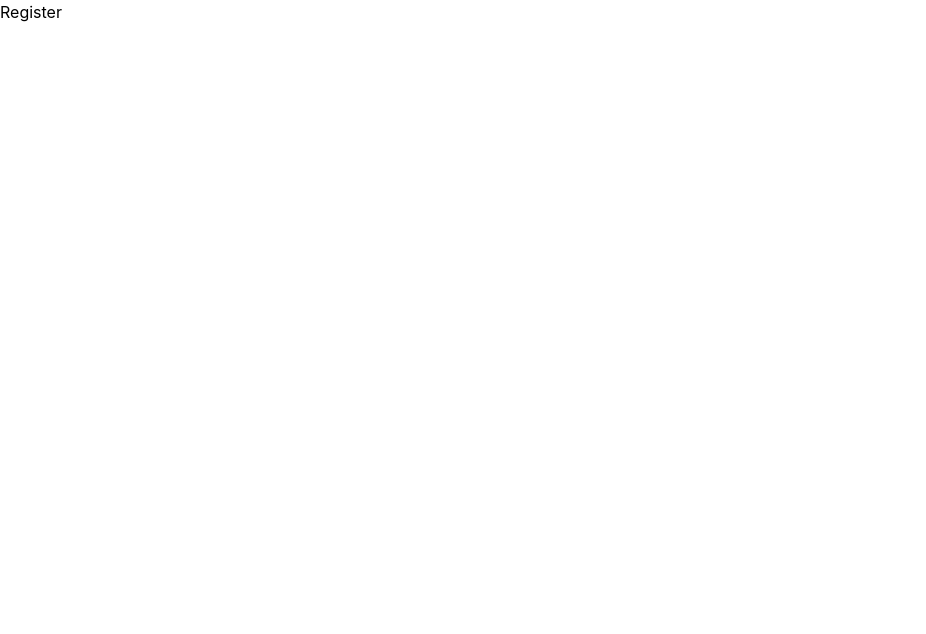
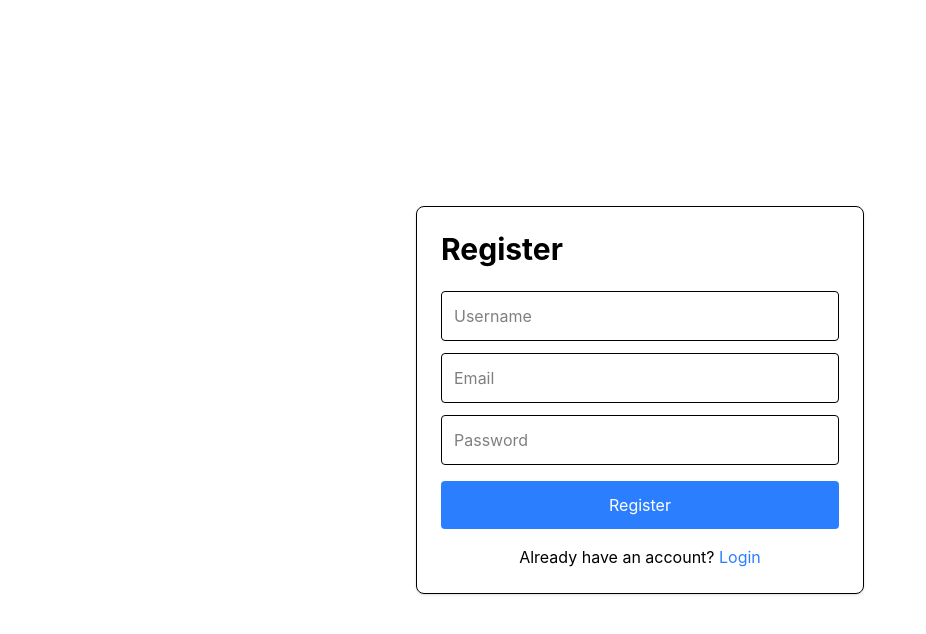
Before and after one commit to ramrohith999/youtube-clone, a React app in the folder frontend/: page /register in a window 1280 px wide. Shown: the top 634 px of the page, without its empty margins (0-926 px from the left). Built offline with nearby package versions, Linux system fonts and the light colour scheme; the HTML template or start-up script is replaced by a standard one.

Commit message:
added registration page

```diff
--- a/frontend/src/components/CommentSection.jsx
+++ b/frontend/src/components/CommentSection.jsx
@@ -1,4 +1,5 @@
 import { useEffect, useState } from "react";
+import { useSelector } from "react-redux";
 
 import {
   getComments,
@@ -16,7 +17,7 @@ const CommentSection = ({ videoId }) => {
 
   const [editText, setEditText] = useState("");
 
-  const userId = "6a1b11a1f2b72e71b85a7a73";
+  const { user } = useSelector((state) => state.auth);
 
   const loadComments = async () => {
     const data = await getComments(videoId);
@@ -31,9 +32,15 @@ const CommentSection = ({ videoId }) => {
   const handleSubmit = async () => {
     if (!text.trim()) return;
 
+    if (!user) {
+      alert("Please login first");
+
+      return;
+    }
+
     await createComment({
       text,
-      user: userId,
+      user: user._id,
       video: videoId,
     });
 
@@ -147,7 +154,7 @@ const CommentSection = ({ videoId }) => {
              mr-4
              cursor-pointer
             "
-             >
+          >
             Edit
           </button>
 
--- a/frontend/src/features/auth/authSlice.js
+++ b/frontend/src/features/auth/authSlice.js
@@ -1,7 +1,8 @@
 import { createSlice } from "@reduxjs/toolkit";
 
 const initialState = {
-  user: null,
+  user: JSON.parse(localStorage.getItem("user")) || null,
+
   token: localStorage.getItem("token") || null,
 };
 
@@ -14,6 +15,10 @@ const authSlice = createSlice({
     loginSuccess: (state, action) => {
       state.user = action.payload.user;
       state.token = action.payload.token;
+
+      localStorage.setItem("user", JSON.stringify(action.payload.user));
+
+      localStorage.setItem("token", action.payload.token);
     },
 
     logout: (state) => {
@@ -21,13 +26,12 @@ const authSlice = createSlice({
       state.token = null;
 
       localStorage.removeItem("token");
+
+      localStorage.removeItem("user");
     },
   },
 });
 
-export const {
-  loginSuccess,
-  logout,
-} = authSlice.actions;
+export const { loginSuccess, logout } = authSlice.actions;
 
 export default authSlice.reducer;
--- /dev/null
+++ b/frontend/src/pages/EditVideo.jsx
@@ -0,0 +1,86 @@
+import { useEffect, useState } from "react";
+
+import { useNavigate, useParams } from "react-router-dom";
+
+import MainLayout from "../layouts/MainLayout";
+
+import { getVideoById, updateVideo } from "../services/videoService";
+
+const EditVideo = () => {
+  const { id } = useParams();
+
+  const navigate = useNavigate();
+
+  const [title, setTitle] = useState("");
+
+  const [description, setDescription] = useState("");
+
+  useEffect(() => {
+    const loadVideo = async () => {
+      const video = await getVideoById(id);
+
+      setTitle(video.title);
+
+      setDescription(video.description);
+    };
+
+    loadVideo();
+  }, [id]);
+
+  const handleSubmit = async (e) => {
+    e.preventDefault();
+
+    await updateVideo(id, {
+      title,
+      description,
+    });
+
+    navigate(`/video/${id}`);
+  };
+
+  return (
+    <MainLayout>
+      <h1 className="text-3xl font-bold mb-6">Edit Video</h1>
+
+      <form onSubmit={handleSubmit} className="space-y-4">
+        <input
+          type="text"
+          value={title}
+          onChange={(e) => setTitle(e.target.value)}
+          className="
+            w-full
+            border
+            p-3
+            rounded
+          "
+        />
+
+        <textarea
+          value={description}
+          onChange={(e) => setDescription(e.target.value)}
+          className="
+            w-full
+            border
+            p-3
+            rounded
+          "
+        />
+
+        <button
+          className="
+            bg-blue-500
+            text-white
+            px-5
+            py-3
+            rounded
+            cursor-pointer
+          "
+        >
+          Save Changes
+        </button>
+      </form>
+    </MainLayout>
+  );
+};
+
+export default EditVideo;
--- a/frontend/src/pages/Register.jsx
+++ b/frontend/src/pages/Register.jsx
@@ -1,7 +1,102 @@
-const Register=()=>{
-    return(
-        <div>Register</div>
-    )
-}
+import { useState } from "react";
+import { useNavigate, Link } from "react-router-dom";
+
+import { registerUser } from "../services/authService";
+
+const Register = () => {
+  const navigate = useNavigate();
+
+  const [username, setUsername] =
+    useState("");
+
+  const [email, setEmail] =
+    useState("");
+
+  const [password, setPassword] =
+    useState("");
+
+  const handleSubmit = async (e) => {
+    e.preventDefault();
+
+    try {
+      await registerUser({
+        username,
+        email,
+        password,
+      });
+
+      alert("Registration Successful");
+
+      navigate("/login");
+    } catch (error) {
+      alert(
+        error.response?.data?.message ||
+          "Registration Failed"
+      );
+    }
+  };
+
+  return (
+    <div className="min-h-screen flex items-center justify-center">
+
+      <form
+        onSubmit={handleSubmit}
+        className="w-full max-w-md border p-6 rounded-lg shadow"
+      >
+        <h1 className="text-3xl font-bold mb-6">
+          Register
+        </h1>
+
+        <input
+          type="text"
+          placeholder="Username"
+          value={username}
+          onChange={(e) =>
+            setUsername(e.target.value)
+          }
+          className="w-full border p-3 rounded mb-3"
+        />
+
+        <input
+          type="email"
+          placeholder="Email"
+          value={email}
+          onChange={(e) =>
+            setEmail(e.target.value)
+          }
+          className="w-full border p-3 rounded mb-3"
+        />
+
+        <input
+          type="password"
+          placeholder="Password"
+          value={password}
+          onChange={(e) =>
+            setPassword(e.target.value)
+          }
+          className="w-full border p-3 rounded mb-4"
+        />
+
+        <button
+          className="w-full bg-blue-500 text-white py-3 rounded"
+        >
+          Register
+        </button>
+
+        <p className="mt-4 text-center">
+          Already have an account?{" "}
+          <Link
+            to="/login"
+            className="text-blue-500"
+          >
+            Login
+          </Link>
+        </p>
+
+      </form>
+
+    </div>
+  );
+};
 
 export default Register;
--- a/frontend/src/pages/VideoPlayer.jsx
+++ b/frontend/src/pages/VideoPlayer.jsx
@@ -125,6 +125,7 @@ const VideoPlayer = () => {
       px-4
       py-2
       rounded
+      cursor-pointer
     "
             >
               Edit Video
@@ -138,6 +139,7 @@ const VideoPlayer = () => {
       px-4
       py-2
       rounded
+      cursor-pointer
     "
             >
               Delete Video
--- a/frontend/src/routes/AppRoutes.jsx
+++ b/frontend/src/routes/AppRoutes.jsx
@@ -8,6 +8,7 @@ import Channel from "../pages/Channel";
 import CreateChannel from "../pages/CreateChannel";
 import UploadVideo from "../pages/UploadVideo";
 import NotFound from "../pages/NotFound";
+import EditVideo from "../pages/EditVideo";
 
 const AppRoutes = () => {
   return (
@@ -22,17 +23,13 @@ const AppRoutes = () => {
 
       <Route path="/channel/:id" element={<Channel />} />
 
-      <Route
-        path="/create-channel"
-        element={<CreateChannel />}
-      />
+      <Route path="/create-channel" element={<CreateChannel />} />
 
-      <Route
-        path="/upload-video"
-        element={<UploadVideo />}
-      />
+      <Route path="/upload-video" element={<UploadVideo />} />
 
       <Route path="*" element={<NotFound />} />
+
+      <Route path="/edit-video/:id" element={<EditVideo />} />
     </Routes>
   );
 };
--- a/frontend/src/services/authService.js
+++ b/frontend/src/services/authService.js
@@ -4,4 +4,26 @@ const API = axios.create({
   baseURL: "http://localhost:5000/api",
 });
 
+export const registerUser = async (
+  userData
+) => {
+  const response = await API.post(
+    "/auth/register",
+    userData
+  );
+
+  return response.data;
+};
+
+export const loginUser = async (
+  userData
+) => {
+  const response = await API.post(
+    "/auth/login",
+    userData
+  );
+
+  return response.data;
+};
+
 export default API;
--- a/frontend/src/services/videoService.js
+++ b/frontend/src/services/videoService.js
@@ -33,3 +33,9 @@ export const deleteVideo = async (id) => {
 
   return response.data;
 };
+
+export const updateVideo = async (id, data) => {
+  const response = await API.put(`/videos/${id}`, data);
+
+  return response.data;
+};
```
